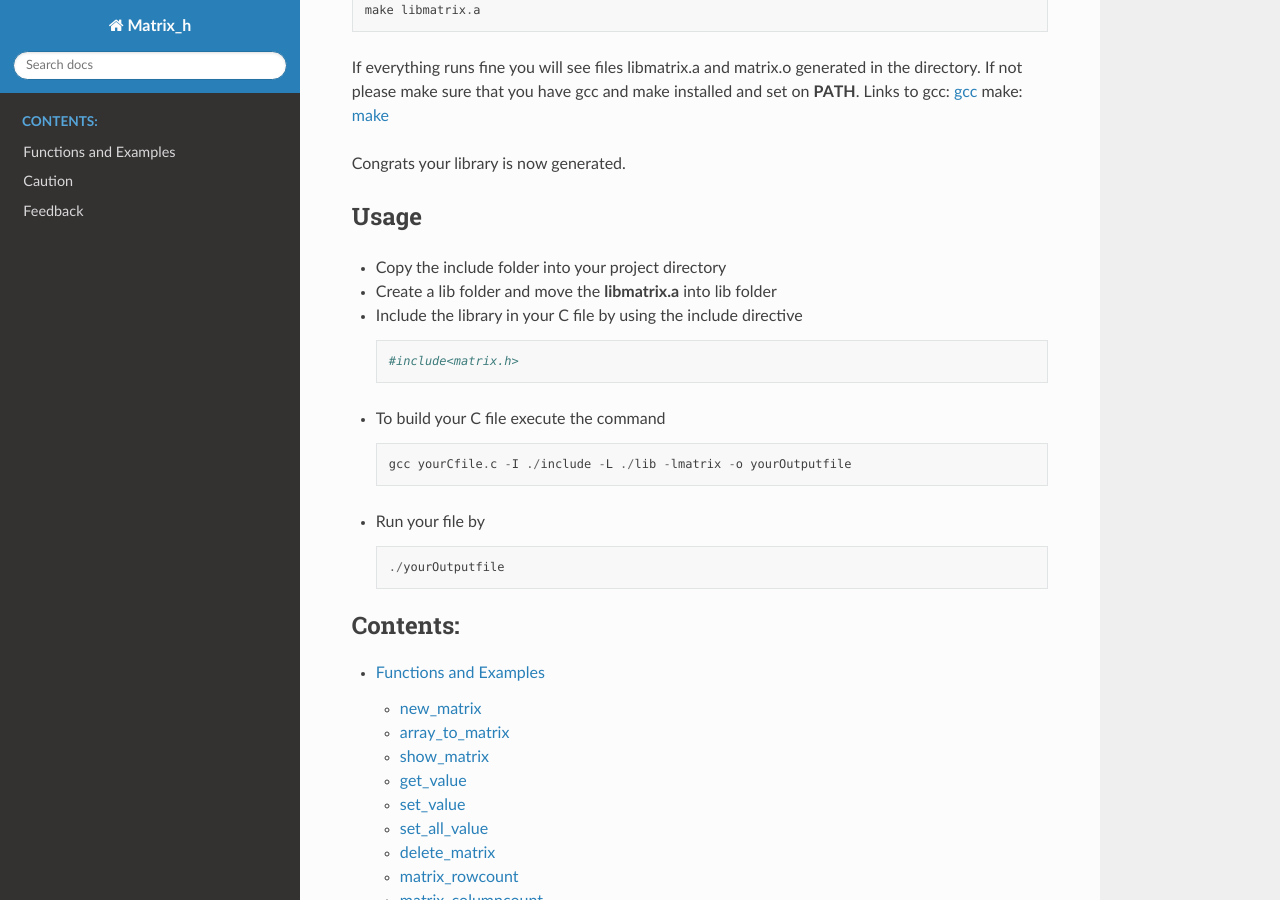
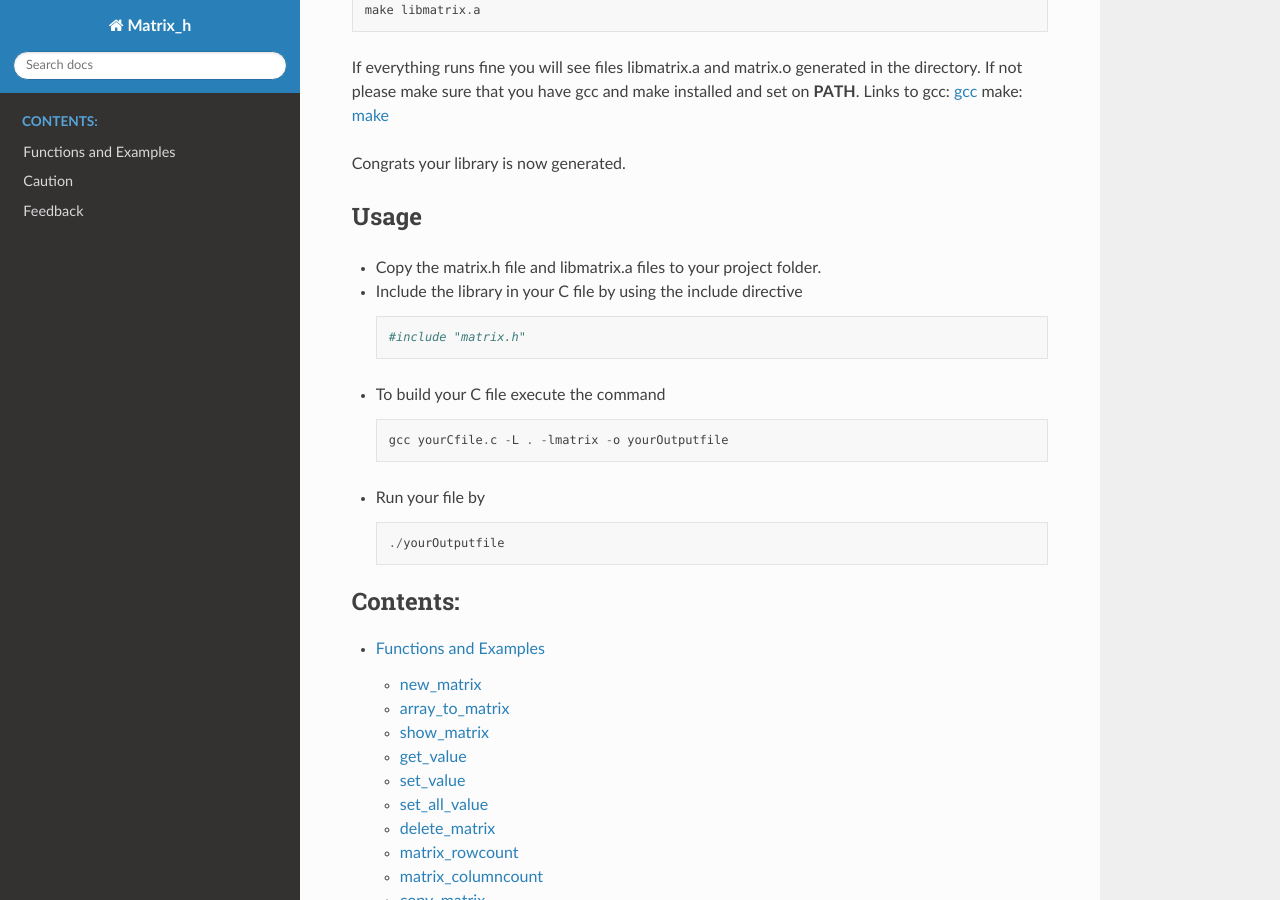
Before and after one commit to prithvitewatia/matrix_h, a Sphinx documentation site: the page built from docs/source/index.rst, in a window 1280 px wide and 900 px high, scrolled down 784 px. Built offline with Sphinx 7.4.7 and the Read the Docs theme 2.0.0, drawn with Linux system fonts in a browser that asks for light colours.

Commit message:
Added new installation and usage instructions

```diff
--- a/docs/source/index.rst
+++ b/docs/source/index.rst
@@ -46,14 +46,13 @@ Congrats your library is now generated.
 Usage
 =======
 
-* Copy the include folder into your project directory
-* Create a lib folder and move the **libmatrix.a** into lib folder
+* Copy the matrix.h file and libmatrix.a files to your project folder.
 * Include the library in your C file by using the include directive
   ::
-    #include<matrix.h>
+    #include "matrix.h"
 * To build your C file execute the command
   ::
-    gcc yourCfile.c -I ./include -L ./lib -lmatrix -o yourOutputfile
+    gcc yourCfile.c -L . -lmatrix -o yourOutputfile
 
 * Run your file by
   ::
```
Also changed, not shown: README.md (+7 -8 lines), 8 other files.
